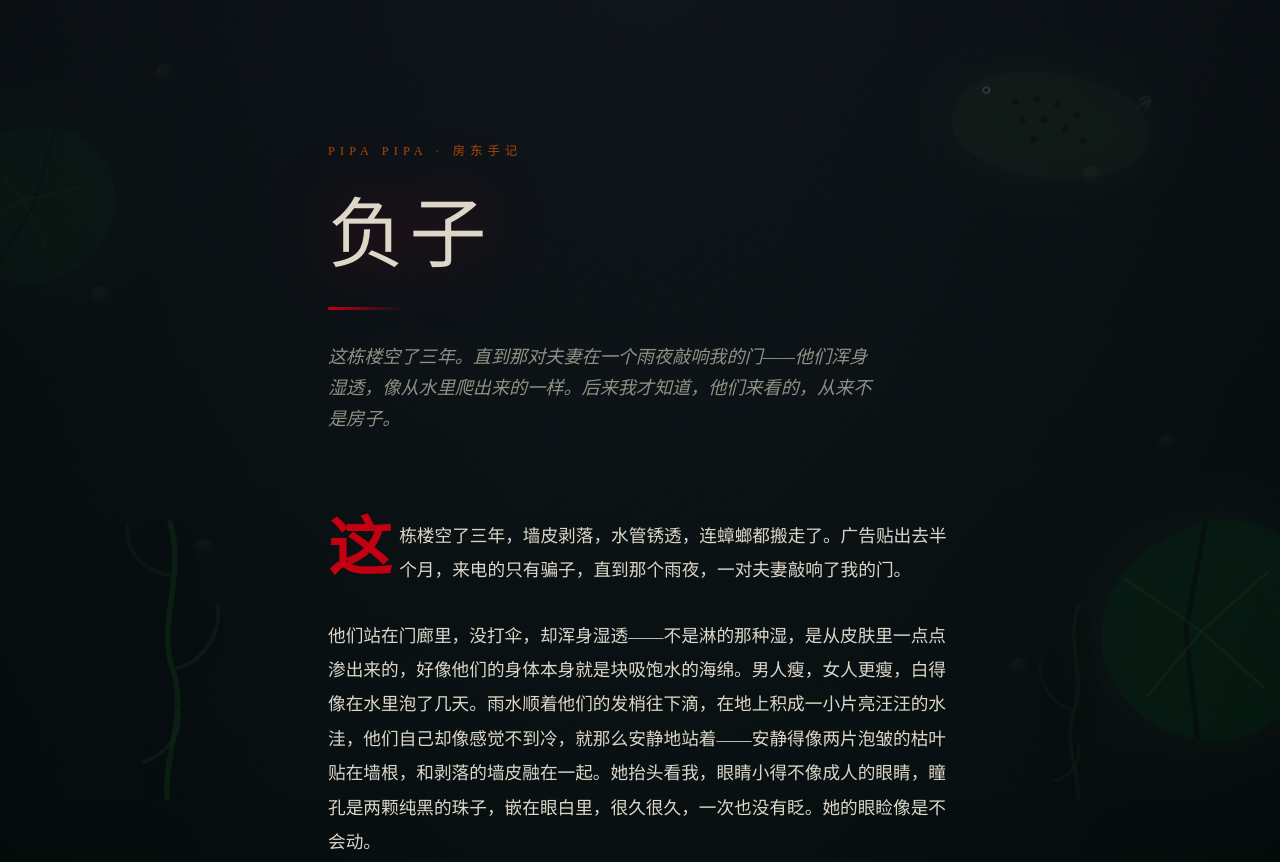
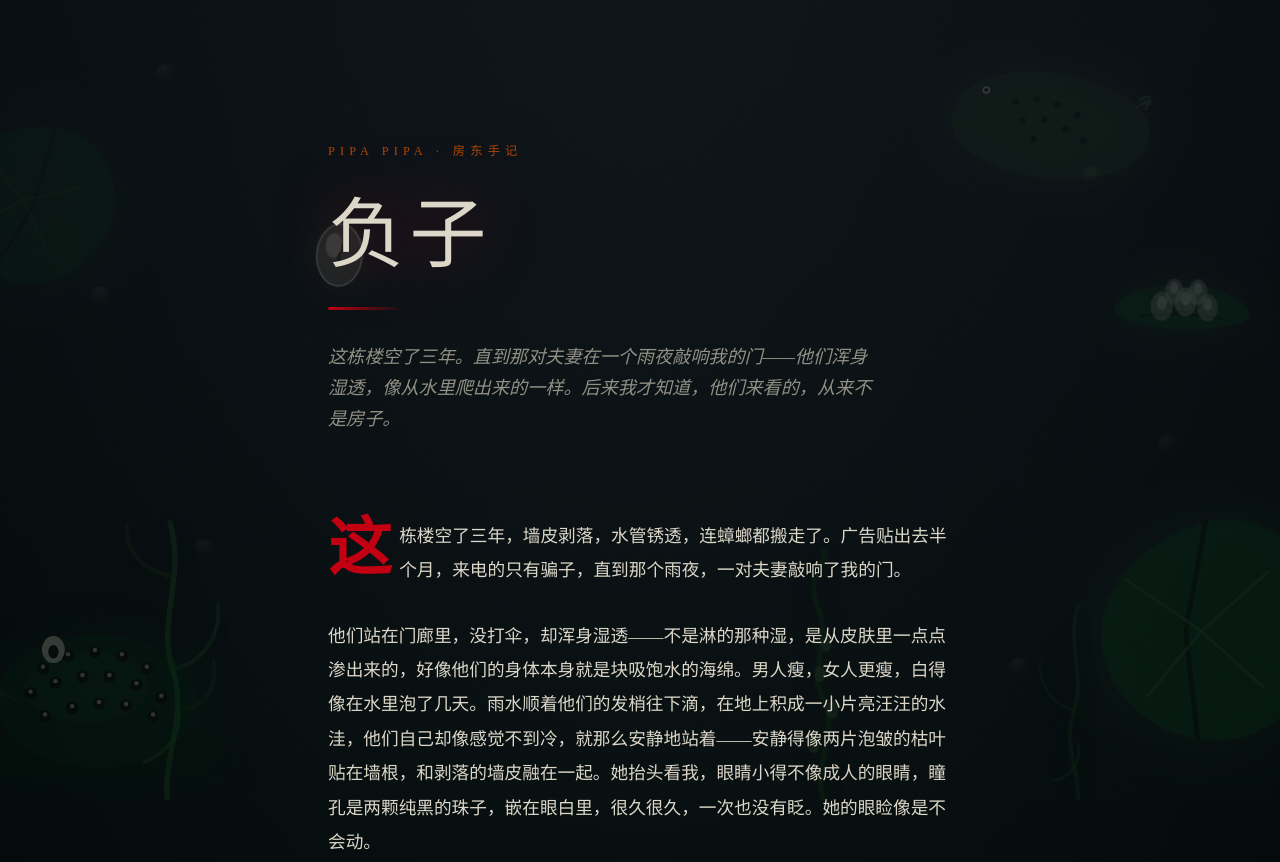
Before and after one commit to aimaoshizhe86-gif/screenplay-writer, a plain HTML site: page wet-tenants.html in a window 1280 px wide. Shown: the top 862 px of the page. Drawn offline with Linux system fonts and the light colour scheme; a web font is replaced by a local one.

Commit message:
wet-tenants: 增加短剧意象层 恐怖负子蟾/荷叶托卵块/漂浮蛋/触须水藻

```diff
--- a/wet-tenants.html
+++ b/wet-tenants.html
@@ -108,6 +108,38 @@
     animation: drift 34s ease-in-out infinite alternate;
   }
   .aqua-scene .pipa.p1 { top: 9%; right: 10%; transform: rotate(14deg); animation-delay: -6s; }
+
+  .aqua-scene .horror-frog {
+    width: clamp(140px, 27vw, 270px);
+    opacity: 0.26;
+    bottom: 3%;
+    left: -3%;
+    filter: drop-shadow(0 0 26px oklch(0.3 0.07 145 / 0.45));
+  }
+  .aqua-scene .egg-clutch {
+    width: clamp(92px, 17vw, 170px);
+    opacity: 0.24;
+    top: 30%;
+    right: 1%;
+    transform: rotate(-10deg);
+    filter: drop-shadow(0 0 18px oklch(0.42 0.07 145 / 0.4));
+    animation: drift 32s ease-in-out infinite alternate;
+  }
+  .aqua-scene .drift-egg {
+    width: clamp(36px, 7vw, 62px);
+    opacity: 0.5;
+    top: 27%;
+    left: 24%;
+    filter: drop-shadow(0 0 14px oklch(0.6 0.05 130 / 0.5));
+    animation: drift 22s ease-in-out infinite alternate;
+  }
+  .aqua-scene .tendril-algae {
+    width: clamp(84px, 15vw, 140px);
+    opacity: 0.3;
+    bottom: -1%;
+    right: 30%;
+    filter: drop-shadow(0 0 16px oklch(0.35 0.07 145 / 0.35));
+  }
 
   @keyframes drift {
     from { transform: translate3d(0, 0, 0) rotate(0deg); }
@@ -295,6 +327,74 @@
     <path d="M68 135 C45 128 32 108 34 85" stroke="oklch(0.3 0.07 145 / 0.7)" stroke-width="3" fill="none" stroke-linecap="round"/>
     <path d="M48 205 C66 200 76 184 72 168" stroke="oklch(0.36 0.08 150 / 0.6)" stroke-width="2.5" fill="none" stroke-linecap="round"/>
   </svg>
+
+  <!-- 恐怖负子蟾：球形身、表面密布眼状突起、触须（图3意象） -->
+  <svg class="horror-frog" viewBox="0 0 260 190" xmlns="http://www.w3.org/2000/svg">
+    <defs>
+      <g id="h-eye">
+        <circle r="6" fill="oklch(0.1 0.05 155 / 0.95)"/>
+        <circle cy="-1.6" r="2.1" fill="oklch(0.78 0.03 100 / 0.9)"/>
+      </g>
+    </defs>
+    <path d="M0 150 Q130 128 260 150 L260 190 L0 190 Z" fill="oklch(0.18 0.05 155 / 0.55)"/>
+    <ellipse cx="130" cy="118" rx="96" ry="64" fill="oklch(0.24 0.06 155 / 0.95)"/>
+    <ellipse cx="120" cy="104" rx="60" ry="34" fill="oklch(0.3 0.07 150 / 0.6)"/>
+    <use href="#h-eye" x="78" y="86"/>
+    <use href="#h-eye" x="102" y="74"/>
+    <use href="#h-eye" x="128" y="70"/>
+    <use href="#h-eye" x="154" y="74"/>
+    <use href="#h-eye" x="178" y="86"/>
+    <use href="#h-eye" x="66" y="110"/>
+    <use href="#h-eye" x="90" y="100"/>
+    <use href="#h-eye" x="116" y="94"/>
+    <use href="#h-eye" x="142" y="94"/>
+    <use href="#h-eye" x="168" y="102"/>
+    <use href="#h-eye" x="192" y="114"/>
+    <use href="#h-eye" x="80" y="132"/>
+    <use href="#h-eye" x="106" y="124"/>
+    <use href="#h-eye" x="132" y="120"/>
+    <use href="#h-eye" x="158" y="122"/>
+    <use href="#h-eye" x="184" y="132"/>
+    <path d="M52 116 C30 108 20 90 26 70 M40 112 C24 104 16 88 22 68" stroke="oklch(0.3 0.07 145 / 0.8)" stroke-width="3" fill="none" stroke-linecap="round"/>
+    <path d="M214 126 C236 122 246 106 242 84 M224 122 C240 112 246 96 242 78" stroke="oklch(0.3 0.07 145 / 0.8)" stroke-width="3" fill="none" stroke-linecap="round"/>
+    <ellipse cx="88" cy="68" rx="11" ry="13" fill="oklch(0.85 0.03 110 / 0.9)"/>
+    <ellipse cx="88" cy="70" rx="5" ry="6.5" fill="oklch(0.06 0.02 260 / 0.95)"/>
+  </svg>
+
+  <!-- 荷叶托卵块：荷叶托盘装满半透明卵（图1意象） -->
+  <svg class="egg-clutch" viewBox="0 0 200 120" xmlns="http://www.w3.org/2000/svg">
+    <path d="M20 88 C28 44 172 44 180 88 C164 112 36 112 20 88 Z" fill="oklch(0.32 0.08 150 / 0.92)"/>
+    <path d="M100 88 L100 56 M100 88 L62 70 M100 88 L138 70 M100 88 L52 92 M100 88 L148 92" stroke="oklch(0.16 0.05 150 / 0.8)" stroke-width="3" fill="none" stroke-linecap="round"/>
+    <ellipse cx="76" cy="80" rx="13" ry="17" fill="oklch(0.85 0.03 120 / 0.4)"/>
+    <ellipse cx="76" cy="76" rx="6" ry="8" fill="oklch(0.9 0.02 110 / 0.5)"/>
+    <ellipse cx="104" cy="74" rx="13" ry="17" fill="oklch(0.85 0.03 120 / 0.45)"/>
+    <ellipse cx="104" cy="70" rx="6" ry="8" fill="oklch(0.9 0.02 110 / 0.55)"/>
+    <ellipse cx="130" cy="80" rx="12" ry="16" fill="oklch(0.85 0.03 120 / 0.4)"/>
+    <ellipse cx="130" cy="76" rx="5.5" ry="7.5" fill="oklch(0.9 0.02 110 / 0.5)"/>
+    <ellipse cx="90" cy="62" rx="11" ry="15" fill="oklch(0.85 0.03 120 / 0.4)"/>
+    <ellipse cx="90" cy="58" rx="5" ry="7" fill="oklch(0.9 0.02 110 / 0.5)"/>
+    <ellipse cx="118" cy="62" rx="11" ry="15" fill="oklch(0.85 0.03 120 / 0.42)"/>
+    <ellipse cx="118" cy="58" rx="5" ry="7" fill="oklch(0.9 0.02 110 / 0.52)"/>
+  </svg>
+
+  <!-- 漂浮半透明蛋：水面漂蛋，内里蜷影（图2/图3意象） -->
+  <svg class="drift-egg" viewBox="0 0 60 80" xmlns="http://www.w3.org/2000/svg">
+    <ellipse cx="30" cy="40" rx="22" ry="30" fill="oklch(0.85 0.03 120 / 0.16)" stroke="oklch(0.85 0.03 120 / 0.38)" stroke-width="1.6"/>
+    <ellipse cx="24" cy="31" rx="8" ry="12" fill="oklch(0.9 0.02 110 / 0.26)"/>
+    <path d="M30 46 C25 40 35 37 32 30" stroke="oklch(0.2 0.05 150 / 0.7)" stroke-width="2.2" fill="none" stroke-linecap="round"/>
+    <path d="M34 50 C31 47 30 44 31 41" stroke="oklch(0.2 0.05 150 / 0.5)" stroke-width="1.6" fill="none" stroke-linecap="round"/>
+  </svg>
+
+  <!-- 触须水藻：带吸盘的触手状水藻（图2意象） -->
+  <svg class="tendril-algae" viewBox="0 0 140 260" xmlns="http://www.w3.org/2000/svg">
+    <path d="M70 260 C52 220 86 180 66 148 C52 122 76 92 62 60 C54 38 58 22 70 8" stroke="oklch(0.28 0.07 145 / 0.95)" stroke-width="5" fill="none" stroke-linecap="round"/>
+    <ellipse cx="58" cy="196" rx="6" ry="9" fill="oklch(0.4 0.07 140 / 0.8)"/>
+    <ellipse cx="76" cy="162" rx="6" ry="9" fill="oklch(0.4 0.07 140 / 0.8)"/>
+    <ellipse cx="64" cy="126" rx="5.5" ry="8" fill="oklch(0.4 0.07 140 / 0.8)"/>
+    <ellipse cx="70" cy="96" rx="5" ry="7.5" fill="oklch(0.4 0.07 140 / 0.8)"/>
+    <path d="M70 8 C66 -4 72 -10 84 -12" stroke="oklch(0.28 0.07 145 / 0.8)" stroke-width="4" fill="none" stroke-linecap="round"/>
+    <path d="M70 8 C60 -2 54 -8 56 -16" stroke="oklch(0.28 0.07 145 / 0.7)" stroke-width="3.5" fill="none" stroke-linecap="round"/>
+  </svg>
 </div>
 
 <main>
```
